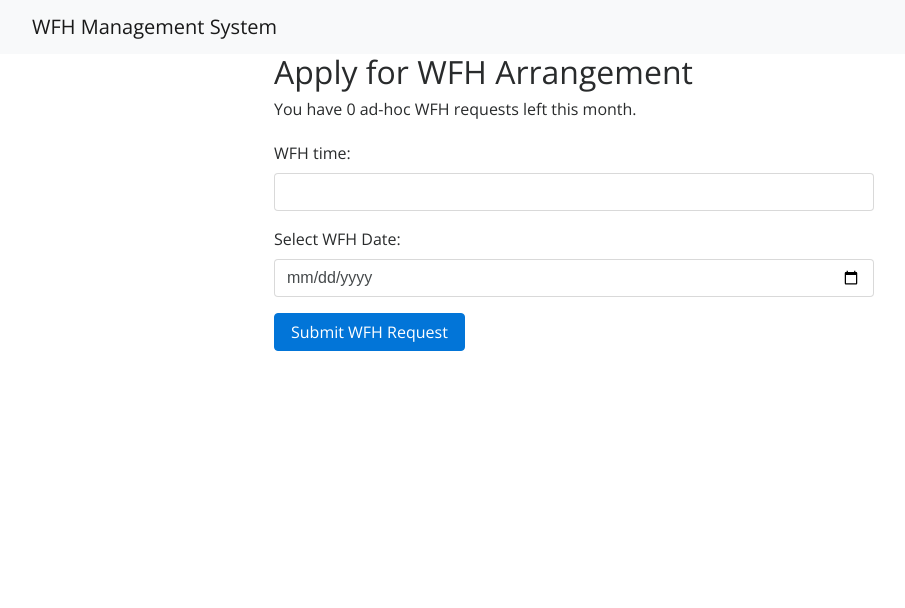
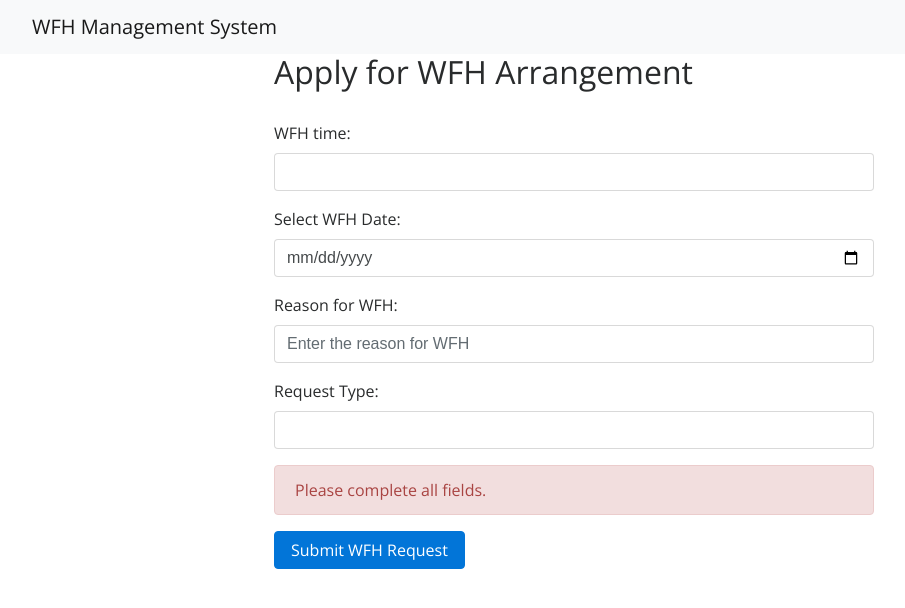
Before and after one commit to Dayment/SPM-MeeRebus, a Vue app in the folder SPM-MeeRebus/: page /apply in a window 1280 px wide. Shown: the top 608 px of the page, without its empty margins (66-971 px from the left). Built offline with nearby package versions, Linux system fonts and the light colour scheme.

Commit message:
add WFH application form component

```diff
--- a/SPM-MeeRebus/src/components/WFHForm.vue
+++ b/SPM-MeeRebus/src/components/WFHForm.vue
@@ -3,9 +3,9 @@
     <div class="form-group">
       <label for="wfh-time">WFH time:</label>
       <select v-model="wfhtime" id="wfh-time" class="form-control" required>
-        <option value="1">AM</option>
-        <option value="2">PM</option>
-        <option value="3">All Day</option>
+        <option value="AM">AM</option>
+        <option value="PM">PM</option>
+        <option value="Full Day">Full Day</option>
       </select>
     </div>
 
@@ -19,32 +19,53 @@
         class="form-control"
         :min="minDate"
         :max="maxDate"
-        @change="validateDate"
         required
       />
     </div>
 
-    <div v-if="invalidDateMessage" class="alert alert-danger">
-      {{ invalidDateMessage }}
+    <!-- Reason Input -->
+    <div class="form-group">
+      <label for="reason">Reason for WFH:</label>
+      <input
+        type="text"
+        id="reason"
+        v-model="reason"
+        class="form-control"
+        placeholder="Enter the reason for WFH"
+        required
+      />
+    </div>
+
+    <!-- Request Type Dropdown -->
+    <div class="form-group">
+      <label for="request-type">Request Type:</label>
+      <select
+        v-model="requestType"
+        id="request-type"
+        class="form-control"
+        required
+      >
+        <option value="Adhoc">Adhoc</option>
+        <option value="Recurring">Recurring</option>
+      </select>
+    </div>
+
+    <div v-if="invalidMessage" class="alert alert-danger">
+      {{ invalidMessage }}
     </div>
 
     <!-- Review Section -->
     <div
       class="review-section"
-      v-if="selectedDate && selectedTime && !invalidDateMessage"
+      v-if="selectedDate && wfhtime && reason && requestType && !invalidMessage"
     >
       <h3>Review Your Selection</h3>
       <p>
         <strong>Selected WFH Date and Time:</strong> {{ selectedDate }}
-        {{ selectedTime }}
+        {{ wfhtime }}
       </p>
-      <p>
-        <strong>time:</strong>
-        {{ wfhtime === 'AM' ? 'PM' : 'Full day' }}
-      </p>
-      <p v-if="wfhtime === 'regular'">
-        <strong>Frequency:</strong> {{ frequency }}
-      </p>
+      <p><strong>Reason:</strong> {{ reason }}</p>
+      <p><strong>Request Type:</strong> {{ requestType }}</p>
     </div>
 
     <button type="submit" class="btn btn-primary">Submit WFH Request</button>
@@ -71,42 +92,52 @@ export default {
   data() {
     return {
       wfhtime: '',
-
       selectedDate: '',
-      invalidDateMessage: '',
+      invalidMessage: '',
+      reason: '',
+      requestType: '',
     };
   },
-  methods: {
-    validateDate() {
-      if (!this.selectedDate || !this.wfhtime) {
-        this.invalidDateMessage = 'Please select both a date and time.';
-        return;
+  computed: {
+    invalidMessage() {
+      if (
+        !this.selectedDate ||
+        !this.wfhtime ||
+        !this.reason ||
+        !this.requestType
+      ) {
+        return 'Please complete all fields.';
       }
-      (this.selectedTime == this.wfhtime) == 'AM' ? '09:00' : '14:00';
 
       const selectedDateObj = new Date(
-        `${this.selectedDate}T${this.selectedTime}`,
+        `${this.selectedDate}T${this.wfhtime === 'AM' ? '09:00' : '14:00'}`,
       );
       const today = new Date();
       const oneYearFromNow = new Date();
       oneYearFromNow.setFullYear(today.getFullYear() + 1);
 
       if (selectedDateObj < today || selectedDateObj > oneYearFromNow) {
-        this.invalidDateMessage =
-          'Invalid WFH date. Please select a valid date.';
-      } else if (this.blockedDays.includes(this.selectedDate)) {
-        this.invalidDateMessage =
-          'This day is blocked. Please select another date.';
-      } else {
-        this.invalidDateMessage = '';
+        return 'Invalid WFH date. Please select a valid date.';
       }
+
+      if (this.blockedDays.includes(this.selectedDate)) {
+        return 'This day is blocked. Please select another date.';
+      }
+
+      return '';
     },
 
+    isFormValid() {
+      return !this.invalidMessage;
+    },
+  },
+  methods: {
     handleSubmit() {
-      // const combinedDateTime = `${this.selectedDate} ${this.selectedTime}:00`; // Combine date and time
       const payload = {
-        date: this.selectedDate, // Format: 'YYYY-MM-DD HH:MM:SS'
-        time: this.wfhtime,
+        date: this.selectedDate,
+        time: this.wfhtime, // AM, PM or Full Day
+        reason: this.reason,
+        requestType: this.requestType, // ad-hoc or recurring
       };
       this.$emit('submitRequest', payload);
     },
--- a/SPM-MeeRebus/src/views/ApplyArrangement.vue
+++ b/SPM-MeeRebus/src/views/ApplyArrangement.vue
@@ -1,11 +1,9 @@
 <template>
   <div class="apply-arrangement">
-      <h2>Apply for WFH Arrangement</h2>
+    <h2>Apply for WFH Arrangement</h2><br>
 
     <!-- Ad-Hoc Requests Info -->
-      <RequestInfo :remainingRequests="remainingAdHocRequests" />
-
-      <!-- WFH Request Form -->
+    <!-- <RequestInfo :remainingRequests="remainingAdHocRequests" /> -->
 
     <WFHForm
       :blockedDays="blockedDays"
@@ -35,7 +33,7 @@
       minDate: '',
       maxDate: '',
       blockedDays: [],
-      staff_id: localStorage.getItem('employeeId')|| null  //consider using global user context object
+      staff_id: localStorage.getItem('employeeId') || null, //consider using global user context object
     };
   },
   methods: {
@@ -55,10 +53,8 @@
     this.minDate = today.toISOString().split('T')[0];
     const oneYearFromNow = new Date(today.setFullYear(today.getFullYear() + 1));
     this.maxDate = oneYearFromNow.toISOString().split('T')[0];
-
   },
 };
-
 </script>
 
 <style scoped>
```
Lines whose indentation alone changed are shown as unchanged.
